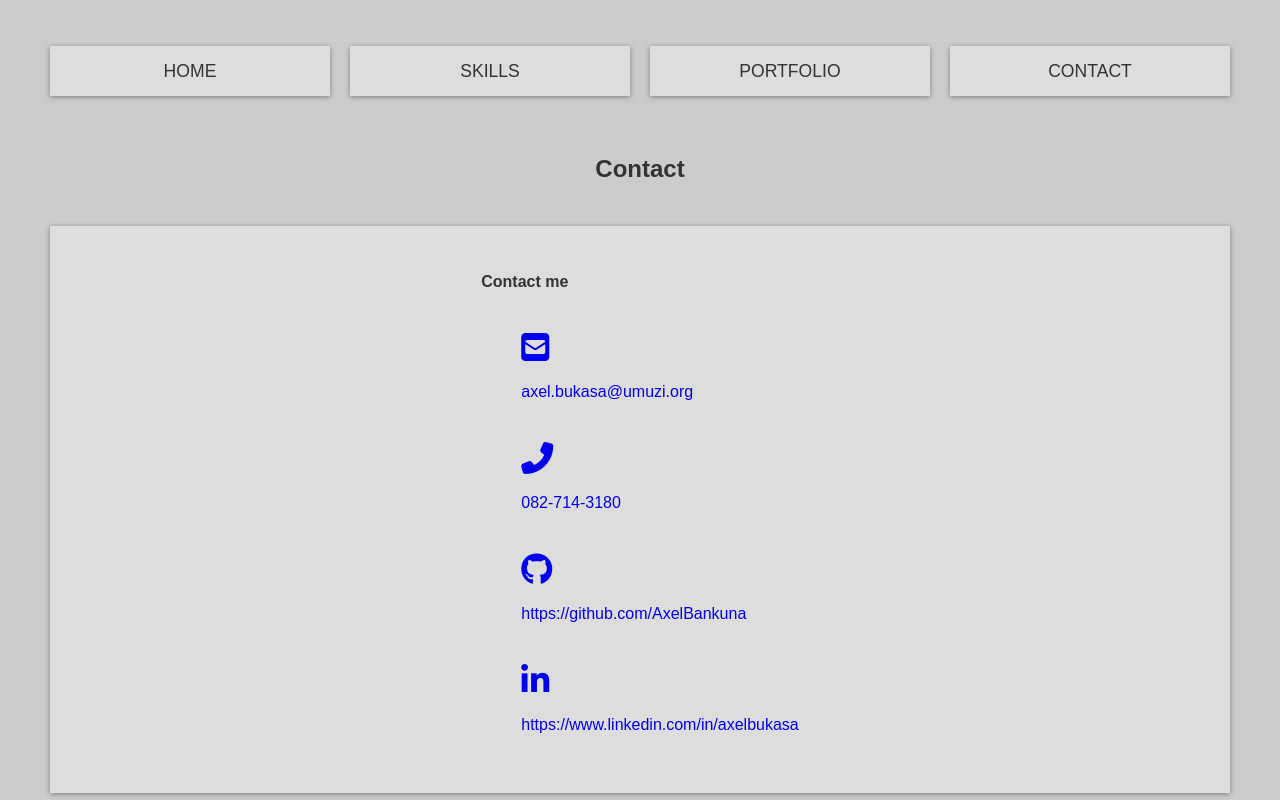
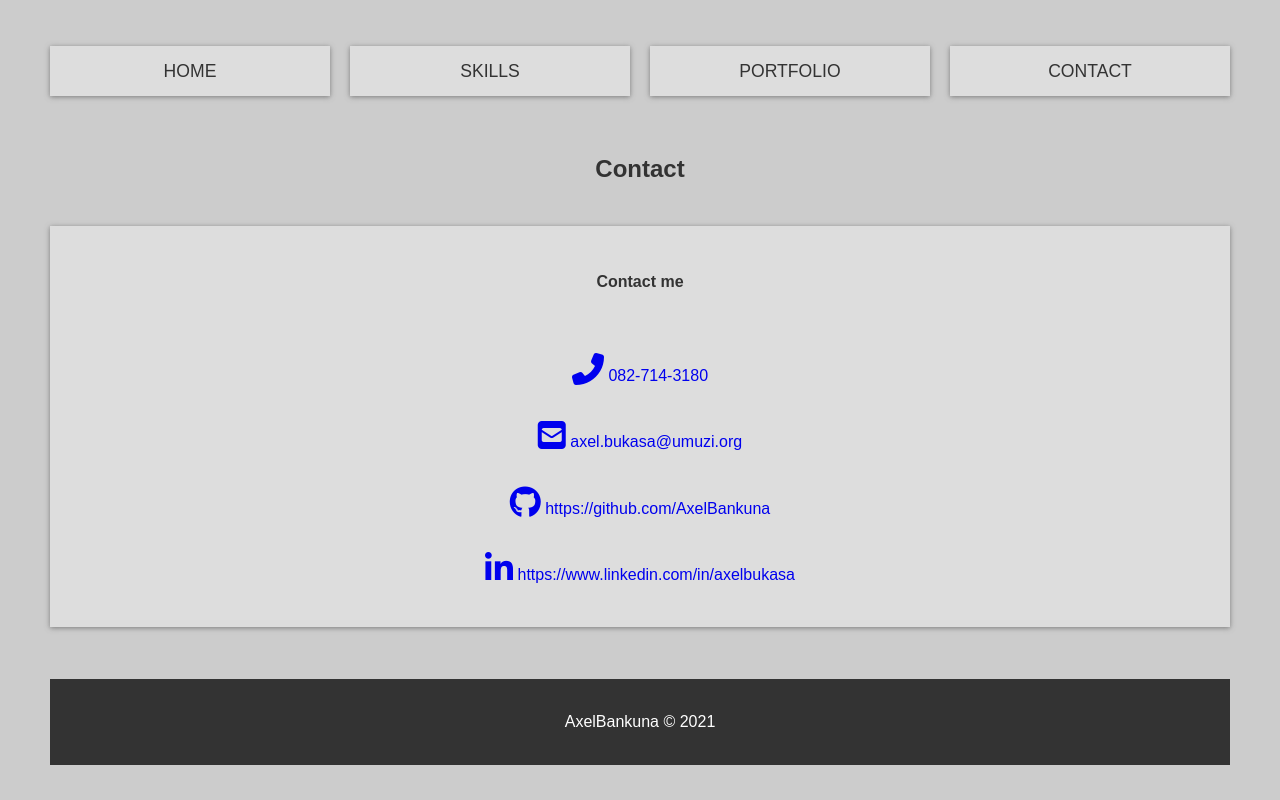
Before and after one commit to AxelBankuna/personal-site, a plain HTML site: page docs/src/contact.html in a window 1280 px wide. Shown: the top 800 px of the page. Drawn offline with Linux system fonts and the light colour scheme.

Commit message:
centered pages

```diff
--- a/docs/src/contact.html
+++ b/docs/src/contact.html
@@ -25,38 +25,28 @@
 
     <section class="top-container-contact">
         <div class="top-box top-box-a">
-            <h4>Contact me</h4>
-            <ul>
-                <li style="list-style: none">
-                    <a style="text-decoration: none" href="mailto:axel.bukasa@umuzi.org">
-                        <i class="fas fa-envelope-square fa-2x"></i>&nbsp;
-                        <p class="no-mobile">axel.bukasa@umuzi.org</p>
-                    </a>
-                </li>
-                <br>
-                <li style="list-style: none">
-                    <a style="text-decoration: none" href="tel:+2782-714-3180">
-                        <i class="fas fa-phone-alt fa-2x"></i>&nbsp;
-                        <br>
-                        <p class="no-mobile">082-714-3180</p>
-                    </a>
-                </li>
-                <br>
-                <li style="list-style: none">
-                    <a style="text-decoration: none" href="https://github.com/AxelBankuna">
-                        <i class="fab fa-github fa-2x"></i>&nbsp;
-                        <p class="no-mobile">https://github.com/AxelBankuna</p>
-                    </a>
-                </li>
-                <br>
-                <li style="list-style: none">
-                    <a style="text-decoration: none" href="https://www.linkedin.com/in/axelbukasa">
-                        <i class="fab fa-linkedin-in fa-2x"></i>&nbsp;
-                        <p class="no-mobile">https://www.linkedin.com/in/axelbukasa</p>
-                    </a>
-
-                </li>
-            </ul>
+            <h4 style="text-align: center">Contact me</h4>
+            <div style="text-align: center">
+                <a style="text-decoration: none" href="tel:+2782-714-3180">
+                    <br>
+                    <p class="no-mobile"><i class="fas fa-phone-alt fa-2x"></i>&nbsp;082-714-3180</p>
+                </a>
+            </div>
+            <div style="text-align: center">
+                <a style="text-decoration: none" href="mailto:axel.bukasa@umuzi.org">
+                    <p class="no-mobile"><i class="fas fa-envelope-square fa-2x"></i> axel.bukasa@umuzi.org</p>
+                </a>
+            </div>
+            <div style="text-align: center">
+                <a style="text-decoration: none" href="https://github.com/AxelBankuna">
+                    <p class="no-mobile"><i class="fab fa-github fa-2x"></i>&nbsp;https://github.com/AxelBankuna</p>
+                </a>
+            </div>
+            <div style="text-align: center">
+                <a style="text-decoration: none" href="https://www.linkedin.com/in/axelbukasa">
+                    <p class="no-mobile"><i class="fab fa-linkedin-in fa-2x"></i>&nbsp;https://www.linkedin.com/in/axelbukasa</p>
+                </a>
+            </div>
         </div>
     </section>
 
```
Also changed, not shown: docs/src/portfolio.html (+5 -9 lines).
